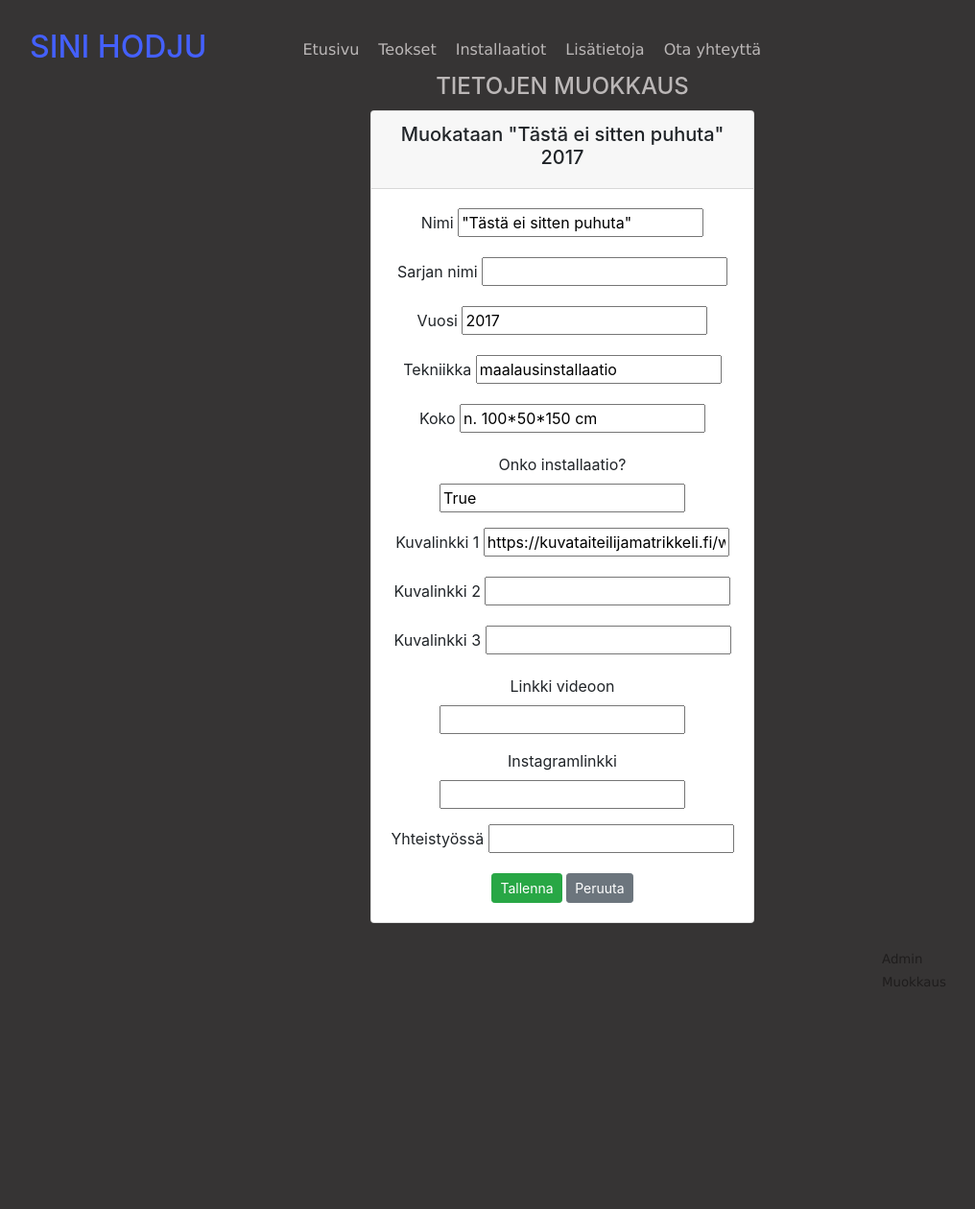
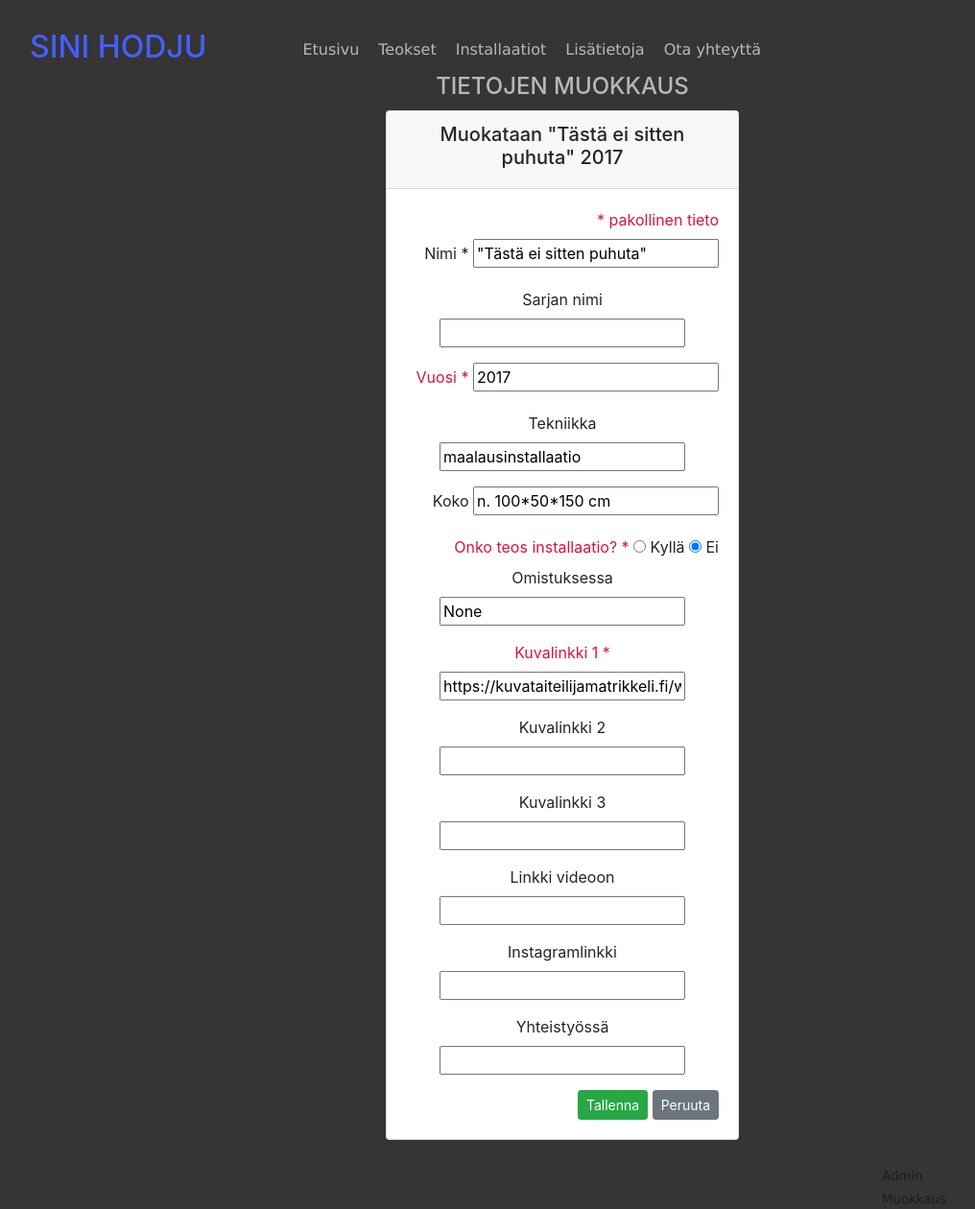
Before and after one commit to sinhod/oma, a Django app: page /edit-work-get/2/ in a window 1280 px wide. Shown: the whole page at 96% size, without its empty margins (54-1070 px from the left). Before the commit the page ends 1028 px from the top, so only its background shows below. Run offline with Django 5.2, Linux system fonts and the light colour scheme; a user stored in the database is signed in; data comes from the database, SQL or seed files in the repository; both versions use the stored data as it was after the commit; some libraries are stand-ins or nearby versions.

Commit message:
lisätty About-luokka esittelytekstin tallettamiseksi tietokantaan, css muutoksia

```diff
--- a/app/models.py
+++ b/app/models.py
@@ -9,17 +9,24 @@
 # Teosten tiedot
 class Work(models.Model):
     inseries=models.ForeignKey(Series, on_delete=models.PROTECT, null=True, blank=True)# ei saa poistaa sarjoja, joissa on jokin teos
-    name=models.CharField(max_length=50, default="")
-    year=models.IntegerField(default=0)
+    name=models.CharField(max_length=50, default="") #pakollinen
+    year=models.IntegerField(default=0) #pakollinen
     media=models.CharField(max_length=100, default="", null=True, blank=True)
     size=models.CharField(max_length=50, default="", null=True, blank=True)
-    installation=models.BooleanField(default=False)
-    imagelink1=models.CharField(max_length=2090, default="", null=True, blank=True)
-    imagelink2=models.CharField(max_length=2090, default="", null=True, blank=True)
-    imagelink3=models.CharField(max_length=2090, default="", null=True, blank=True)
-    videolink=models.CharField(max_length=2090, default="", null=True, blank=True)
-    instagramlink=models.CharField(max_length=2090, default="", null=True, blank=True)
+    installation=models.BooleanField(default=False) #pakollinen
+    imagelink1=models.CharField(max_length=200, default="") #pakollinen
+    imagelink2=models.CharField(max_length=200, default="", null=True, blank=True)
+    imagelink3=models.CharField(max_length=200, default="", null=True, blank=True)
+    videolink=models.CharField(max_length=200, default="", null=True, blank=True)
+    instagramlink=models.CharField(max_length=200, default="", null=True, blank=True)
     collaboration=models.CharField(max_length=100, default="", null=True, blank=True)
+    ownedby=models.CharField(max_length=100, default="", null=True, blank=True)
     timestamp=models.DateTimeField(default=timezone.now, null=True, blank=True)
-    def __str__(self):
+    def __str__(self): #Django administration sivua varten
         return f"{self.name} {self.year}"
+
+class About(models.Model):
+    name=models.CharField(max_length=20, default="Esittelyteksti") #pakollinen
+    text=models.CharField(max_length=2500, default="Työnalla...") #pakollinen
+    def __str__(self): #Django administration sivua varten
+        return f"{self.name}"
--- a/app/static/style.css
+++ b/app/static/style.css
@@ -118,7 +118,8 @@
 }
 
 .area-one-work {
-    width: 32%;
+    /* width: 32%; */
+    min-width: 300px;
     height: 350px;
     display: flex;
     background-color: white;
--- a/app/templates/edit_work.html
+++ b/app/templates/edit_work.html
@@ -4,16 +4,18 @@
     <center>
         <h4 class="title">TIETOJEN MUOKKAUS</h4>
 
-        <div class="card" style="width: 25rem">
+        <div class="card" style="width: 23rem">
             <div class="card-header">
                 <h5>Muokataan {{w.name}} {{w.year}}</h5>
             </div>
 
             <div class="card-body">
-                <form method="post" action="/edit-work-post/{{w.id}}/">
+
+                <form class="form-float-right" method="post" action="/edit-work-post/{{w.id}}/">
                     {% csrf_token %}
+                    <label class="red-text">* pakollinen tieto</label>
                     <div class="form-group">
-                        <label>Nimi</label>
+                        <label>Nimi *</label>
                         <input
                             type="text"
                             name="name"
@@ -30,7 +32,7 @@
                         />
                     </div>
                     <div class="form-group">
-                        <label>Vuosi</label>
+                        <label class="red-text">Vuosi *</label>
                         <input
                             type="number"
                             name="year"
@@ -54,17 +56,24 @@
                         <input type="text" name="size" value="" />
                         {% endif %}
                     </div>
+                    <div class="form-entry">
+                        <label class="red-text">Onko teos installaatio? *</label>
+                        <input class="card-text" type="radio" name="installation" value="1" checked> Kyllä </input>
+                        <input class="card-text" type="radio" name="installation" value="0" checked> Ei </input>
+                    </div>
+
                     <div class="form-group">
-                        <label>Onko installaatio?</label>
+                        <label>Omistuksessa</label>
+
                         <input
                             type="text"
-                            name="installation"
-                            value="{{w.installation}}"
+                            name="ownedby"
+                            value="{{w.ownedby}}"
                         />
                     </div>
 
                     <div class="form-group">
-                        <label>Kuvalinkki 1</label>
+                        <label class="red-text">Kuvalinkki 1 *</label>
                         {% if w.imagelink1 != None %}
                         <input
                             type="text"
@@ -136,6 +145,7 @@
                         <input type="text" name="collaboration" value="" />
                         {% endif %}
                     </div>
+                    <div>
                     <input
                         type="submit"
                         value="Tallenna"
@@ -147,6 +157,7 @@
                         value="Peruuta"
                         class="btn btn-secondary btn-sm"
                     />
+                </div>
                 </form>
             </div>
         </div>
--- a/app/templates/workpage.html
+++ b/app/templates/workpage.html
@@ -40,6 +40,10 @@
                 {% endif %} {% if s.size == None %}
                 <p class="card-text" style="font-size: small; margin-top: 3%">
                     {{s.name}} {{s.year}}
+                </p>
+                {% endif %} {% if s.ownedby != None %}
+                <p class="card-text" style="font-size: small; margin-top: 3%">
+                    Omistuksessa: {{s.ownedby}}
                 </p>
                 {% endif %} {% if s.collaboration != None %}
                 <p class="card-text" style="font-size: small">
--- a/app/views.py
+++ b/app/views.py
@@ -1,7 +1,7 @@
 from django.shortcuts import render, redirect
 from django.http import HttpResponse
 from django.contrib.auth import authenticate, login, logout
-from .models import Work, Series
+from .models import Work, Series, About
 
 
 # render lukee templaatin ja lähettää html:n selaimeen
@@ -25,7 +25,9 @@
     return render(request, 'installationpage.html', context)
 
 def aboutview(request):
-    return render(request, 'aboutpage.html')
+    a = About.objects.all()
+    context = {'about': a}
+    return render(request, 'aboutpage.html', context)
 
 def cvview(request):
     variable = "Tämä on merkkijono"
@@ -80,8 +82,11 @@
         k = request.POST['collaboration']
         if k == "":
             k = None
+        l = request.POST['ownedby']
+        if l == "":
+            l = None
         Work(name = a, inseries = ab, year = b, media = c, size = d, installation = e,
-            imagelink1 = f, imagelink2 = g, imagelink3 = h, videolink = i, instagramlink = j, collaboration = k).save()
+            imagelink1 = f, imagelink2 = g, imagelink3 = h, videolink = i, instagramlink = j, collaboration = k, ownedby = l).save()
         return redirect(modifyingview)
 
 def addseriesview(request):
@@ -160,6 +165,10 @@
             if coll == "":
                 coll = None
 
+            own=request.POST['ownedby']
+            if own == "":
+                own = None
+
             work.instagramlink=instalink
             work.media=med
             work.size=siz
@@ -168,9 +177,11 @@
             work.imagelink3=imglink3
             work.videolink=vlink
             work.collaboration=coll
+            work.ownedby=own
 
             work.save()
             return redirect(modifyingview)
+
 
 # Login toimintoa varten
 
```
Also changed, not shown: app/admin.py (+9 -1 lines), app/templates/aboutpage.html (+8 -15 lines), app/templates/modifyingpage.html (+13 -5 lines), db.sqlite3.
